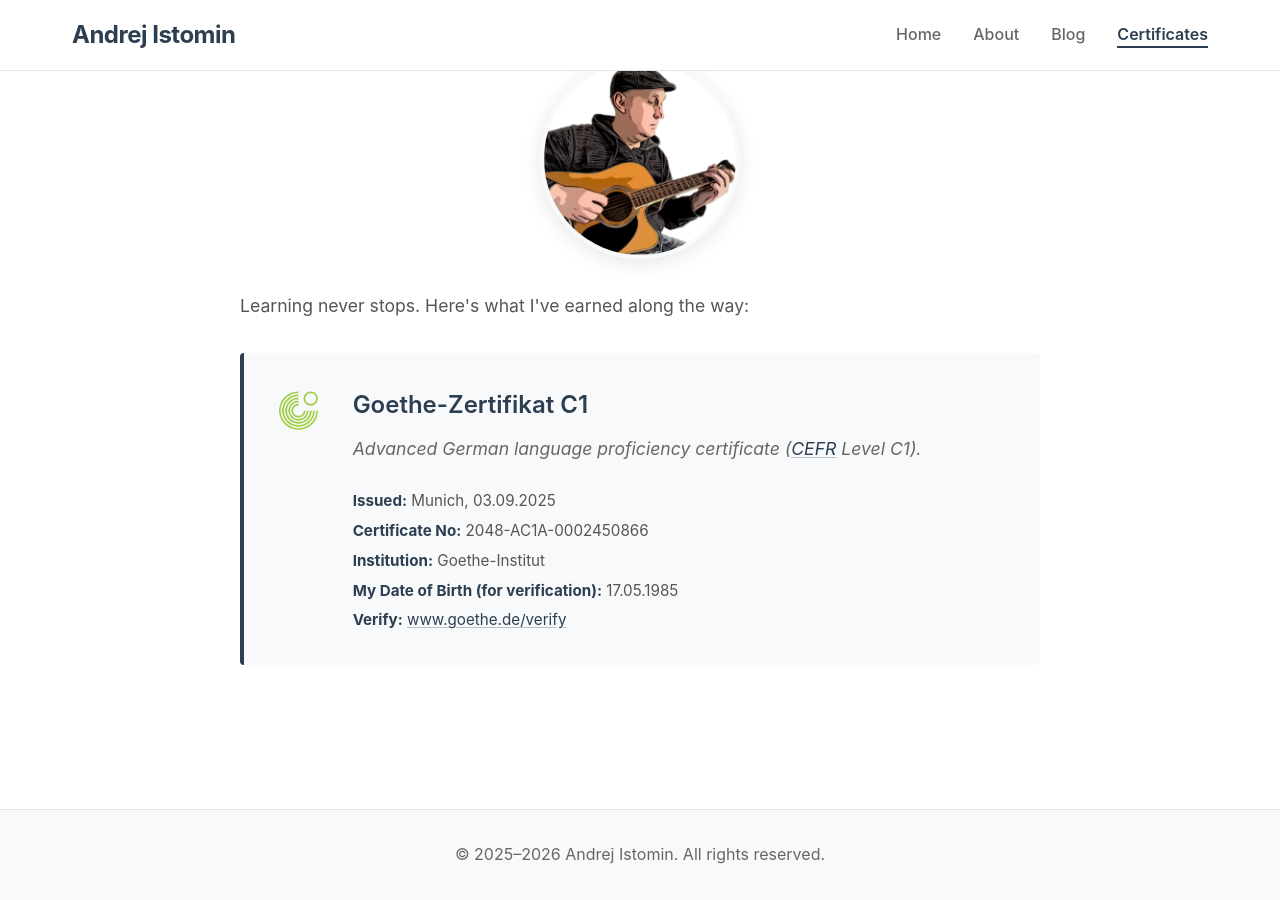
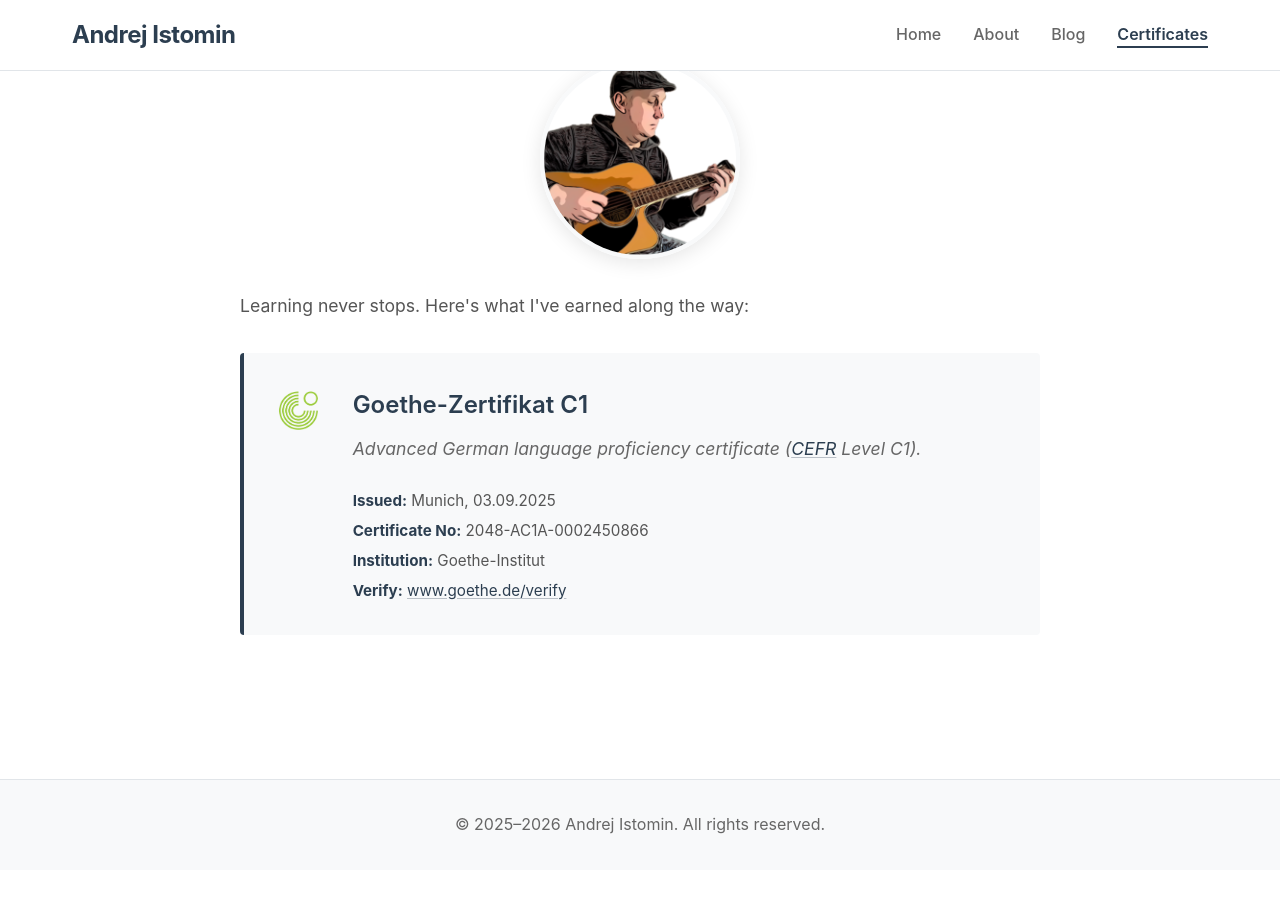
Before and after one commit to aistomin/aistomin.com, a Jekyll site: the page built from certificates.markdown, in a window 1280 px wide and 900 px high, scrolled down 125 px. Built offline with Jekyll 4.4.1, drawn with Linux system fonts in a browser that asks for light colours; after the commit the page ends 995 px from its top, so only the background shows below that.

Commit message:
fix(#218): remove date of birth from certificates page
Name + full DOB is a classic identity-theft pair and was published
together with the certificate number, which is exactly the credential
set goethe.de/verify asks for. The DOB is now available on request
only. Git history intentionally left untouched.

Closes #218

```diff
--- a/certificates.markdown
+++ b/certificates.markdown
@@ -25,7 +25,6 @@ description: "Professional certifications and achievements of Andrej Istomin, in
                     <p><strong>Issued:</strong> Munich, 03.09.2025</p>
                     <p><strong>Certificate No:</strong> 2048-AC1A-0002450866</p>
                     <p><strong>Institution:</strong> Goethe-Institut</p>
-                    <p><strong>My Date of Birth (for verification):</strong> 17.05.1985</p>
                     <p><strong>Verify:</strong> <a href="https://www.goethe.de/verify" target="_blank" rel="noopener noreferrer">www.goethe.de/verify</a></p>
                 </div>
             </div>
```
Also changed, not shown: playwright/tests/certificates.spec.js (+3 -1 lines).
